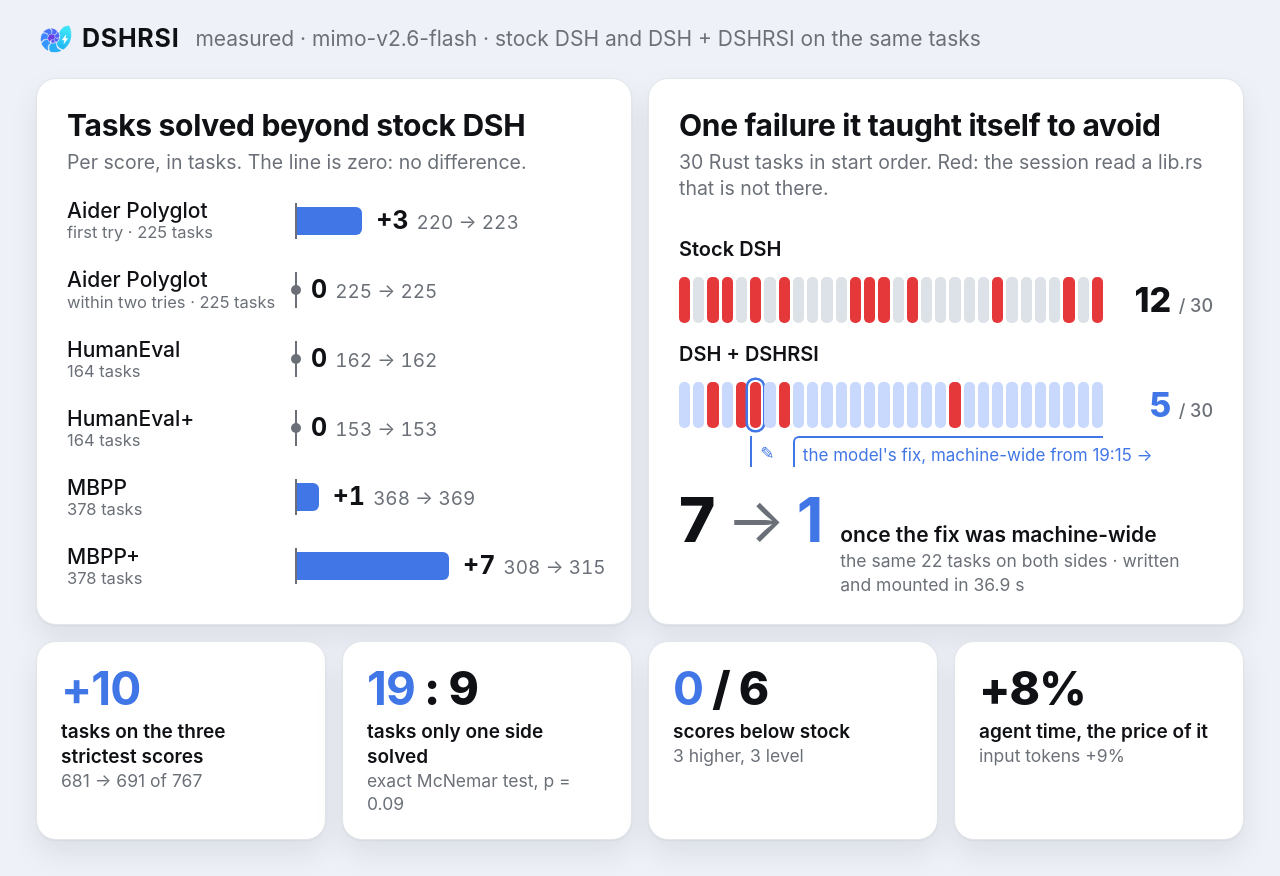
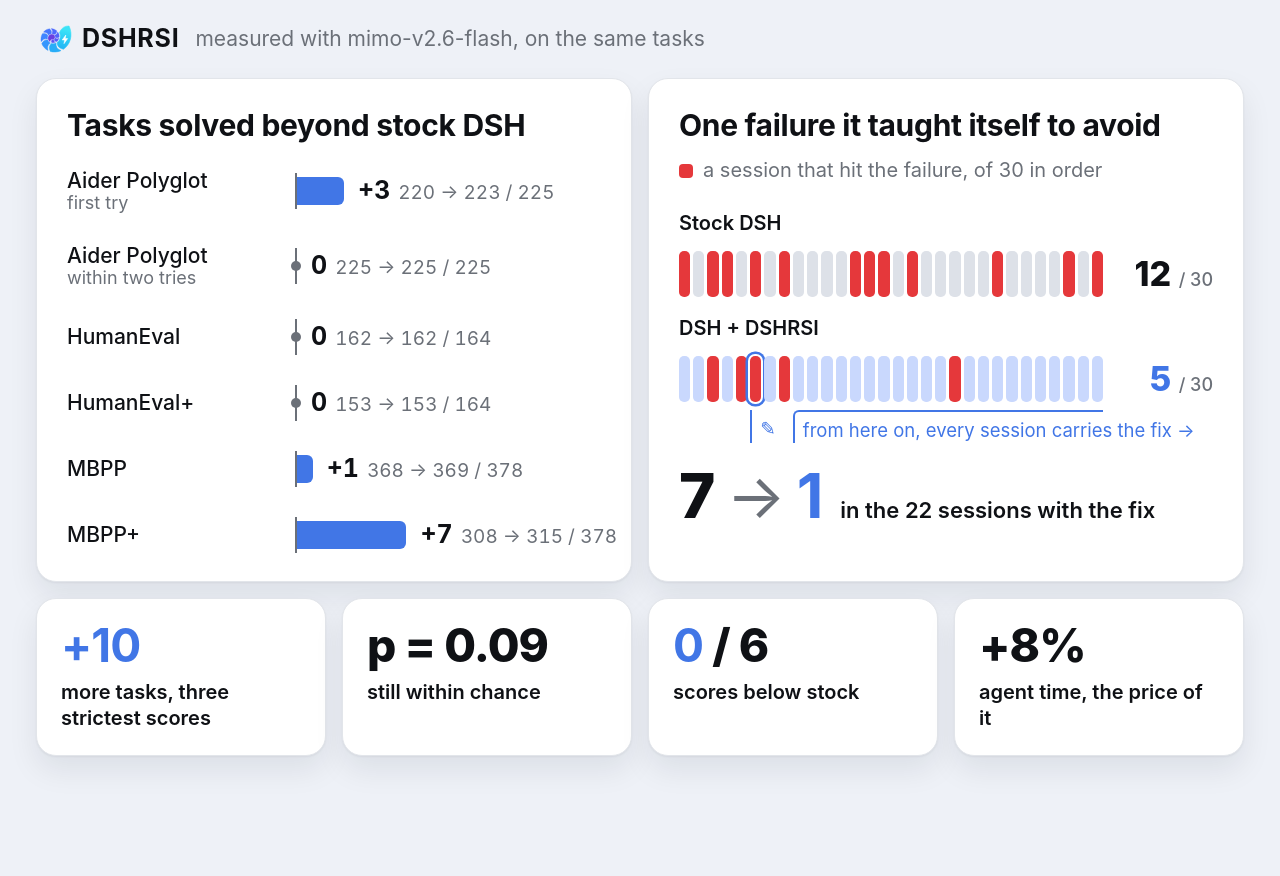
Before and after one commit to qybaihe/dshrsi, a website: page scripts/hero/chart.html in a window 1280 px wide. After the commit the page ends 800 px from the top, so only its background shows below. Drawn offline with Linux system fonts and the light colour scheme.

Commit message:
Benchmark picture: fewer labels, each caveat folded into its number's label
Co-Authored-By: Claude Fable 5.2 <noreply@anthropic.com>

```diff
--- a/scripts/hero/chart.html
+++ b/scripts/hero/chart.html
@@ -18,12 +18,13 @@
   .cols { display: grid; grid-template-columns: minmax(0, 1fr) minmax(0, 1fr); gap: 16px; }
   .cols > div, .foot > div { border-radius: 20px; background: var(--panel); border: 1px solid var(--line); box-shadow: var(--shadow); }
   .cols > div { padding: 28px 30px 28px; }
-  h2 { margin: 0 0 6px; font-size: 30px; line-height: 1.2; font-weight: 700; letter-spacing: -.01em; }
-  .sub { margin: 0 0 24px; color: var(--dim); font-size: 19.5px; }
-  .delta { display: grid; gap: 26px; }
+  h2 { margin: 0 0 26px; font-size: 30px; line-height: 1.2; font-weight: 700; letter-spacing: -.01em; }
+  .key { display: flex; align-items: center; gap: 10px; margin: -12px 0 16px; color: var(--dim); font-size: 20px; }
+  .key i { width: 14px; height: 14px; border-radius: 4px; background: var(--bad); }
+  .delta { display: grid; gap: 30px; }
   .delta .row { display: grid; grid-template-columns: 214px 1fr; align-items: center; gap: 14px; }
   .delta .name { font-size: 21px; line-height: 1.15; font-weight: 500; white-space: nowrap; }
-  .delta .name small { display: block; color: var(--dim); font-size: 16.5px; font-weight: 400; }
+  .delta .name small { display: block; color: var(--dim); font-size: 18px; font-weight: 400; }
   .delta .track { position: relative; height: 36px; border-left: 2px solid var(--dim); }
   .delta .fill { position: absolute; left: 0; top: 4px; height: 28px; border-radius: 0 6px 6px 0; background: var(--brand); }
   .delta .fill.none { width: 10px; height: 10px; top: 13px; left: -6px; border-radius: 50%; background: var(--dim); }
@@ -39,26 +40,25 @@
   .lane .n { text-align: right; font-size: 34px; font-weight: 800; white-space: nowrap; }
   .lane .n small { font-size: 18px; font-weight: 500; color: var(--dim); }
   .lane.plugin .n { color: var(--brand); }
-  .marks { display: grid; grid-template-columns: repeat(30, 1fr); gap: 3px; margin-right: 110px; font-size: 17px; color: var(--brand); }
+  .marks { display: grid; grid-template-columns: repeat(30, 1fr); gap: 3px; margin-right: 110px; font-size: 18.5px; color: var(--brand); }
   .marks span { padding: 6px 0 0 8px; border-left: 2px solid var(--brand); white-space: nowrap; }
   .marks span.wide { border-top: 2px solid var(--brand); border-top-left-radius: 6px; }
   .then { display: flex; align-items: baseline; gap: 18px; margin-top: 22px; }
   .then .v { font-size: 62px; line-height: 1; font-weight: 800; letter-spacing: -.02em; white-space: nowrap; }
   .then .v span { color: var(--dim); font-weight: 400; } .then .v b { color: var(--brand); }
-  .then .w { font-size: 21px; font-weight: 600; } .then .w small { display: block; color: var(--dim); font-size: 17.5px; font-weight: 400; }
+  .then .w { font-size: 22px; font-weight: 600; }
   .foot { display: grid; grid-template-columns: repeat(4, minmax(0, 1fr)); gap: 16px; margin-top: 16px; }
   .foot > div { padding: 22px 24px 24px; }
   .foot .v { font-size: 46px; line-height: 1.05; font-weight: 800; letter-spacing: -.02em; white-space: nowrap; }
   .foot .v b { color: var(--brand); }
-  .foot .w { margin-top: 8px; font-size: 17.5px; line-height: 1.3; color: var(--dim); }
-  .foot .w strong { color: var(--text); font-weight: 600; display: block; font-size: 19px; }
+  .foot .w { margin-top: 10px; font-size: 20px; line-height: 1.3; font-weight: 600; }
 </style>
 </head>
 <body>
 <div class="bar"><span class="mark"><img src="../../website/assets/logo.svg" width="32" height="32" alt="">DSHRSI</span><span id="where"></span></div>
 <div class="cols">
-  <div><h2 id="left-title"></h2><p class="sub" id="left-sub"></p><div class="delta" id="delta"></div></div>
-  <div><h2 id="right-title"></h2><p class="sub" id="right-sub"></p><div id="lanes"></div><div class="marks" id="marks"></div><div class="then" id="then"></div></div>
+  <div><h2 id="left-title"></h2><div class="delta" id="delta"></div></div>
+  <div><h2 id="right-title"></h2><p class="key" id="right-key"></p><div id="lanes"></div><div class="marks" id="marks"></div><div class="then" id="then"></div></div>
 </div>
 <div class="foot" id="foot"></div>
 <script src="../../website/assets/bench-data.js"></script>
@@ -86,24 +86,23 @@ const rows = SCORES.map(([bench, field, metric, name, note, strict]) => {
 })
 if (rows.some(row => row.difference < 0)) document.body.insertAdjacentHTML('afterbegin', '<p style="color:red;font-size:40px">a score is below stock: this layout only draws gains</p>')
 const most = Math.max(...rows.map(row => row.difference), 1)
-set('where', t(`measured · ${T.model} · stock DSH and DSH + DSHRSI on the same tasks`, `实测 · ${T.model} · 原版 DSH 和装上 DSHRSI，同样的题`))
+set('where', t(`measured with ${T.model}, on the same tasks`, `用 ${T.model} 实测，两边是同样的题`))
 set('left-title', t('Tasks solved beyond stock DSH', '比原版多解出几道题'))
-set('left-sub', t('Per score, in tasks. The line is zero: no difference.', '每项成绩按题数计。竖线是零：没有差别。'))
 set('delta', rows.map((row) => {
-  const width = (100 * row.difference) / most * 0.5
-  return `<div class="row"><div class="name">${row.name}<small>${row.note ? `${row.note} · ` : ''}${row.tasks} ${t('tasks', '题')}</small></div><div class="track"><span class="fill${row.difference === 0 ? ' none' : ''}" style="${row.difference === 0 ? '' : `width:${width}%`}"></span><span class="val" style="left:calc(${row.difference === 0 ? 0 : width}% + 14px)"><b>${row.difference > 0 ? '+' : ''}${row.difference}</b>${row.stock} → ${row.plugin}</span></div></div>`
+  const width = (100 * row.difference) / most * 0.36
+  return `<div class="row"><div class="name">${row.name}${row.note ? `<small>${row.note}</small>` : ''}</div><div class="track"><span class="fill${row.difference === 0 ? ' none' : ''}" style="${row.difference === 0 ? '' : `width:${width}%`}"></span><span class="val" style="left:calc(${row.difference === 0 ? 0 : width}% + 14px)"><b>${row.difference > 0 ? '+' : ''}${row.difference}</b>${row.stock} → ${row.plugin} / ${row.tasks}</span></div></div>`
 }).join(''))
 
 const made = T.adaptation
 const lane = (arm, who, cls) => `<div class="lane ${cls}"><div class="who">${who}</div><div class="cells">${arm.sessions.map(session => `<i class="${session.failed > 0 ? 'hit' : ''}${cls === 'plugin' && session.task === made.writtenIn.task ? ' wrote' : ''}"></i>`).join('')}</div><div class="n">${arm.hit} <small>/ ${arm.sessions.length}</small></div></div>`
 set('right-title', t('One failure it taught itself to avoid', '一个它自己学会避开的失败'))
-set('right-sub', t(`${T.arms.dsh.sessions.length} Rust tasks in start order. Red: the session read a lib.rs that is not there.`, `${T.arms.dsh.sessions.length} 道 Rust 题，按开始顺序。红色：这个会话去读了不存在的 lib.rs。`))
+set('right-key', `<i></i>${t(`a session that hit the failure, of ${T.arms.dsh.sessions.length} in order`, `撞上这个失败的会话，共 ${T.arms.dsh.sessions.length} 个，按先后顺序`)}`)
 set('lanes', lane(T.arms.dsh, t('Stock DSH', '原版 DSH'), 'stock') + lane(T.arms.rsi, 'DSH + DSHRSI', 'plugin'))
 const order = T.arms.rsi.sessions
 const wroteAt = order.findIndex(session => session.task === made.writtenIn.task) + 1
 const wideAt = order.findIndex(session => session.startedMs > made.widenedAtMs) + 1
-set('marks', `<span style="grid-column:${wroteAt} / ${wideAt}">✎</span><span class="wide" style="grid-column:${wideAt} / -1">${t(`the model's fix, machine-wide from ${made.widenedAt.slice(0, 5)} →`, `模型写的适配，${made.widenedAt.slice(0, 5)} 起全机生效 →`)}</span>`)
-set('then', `<div class="v">${T.arms.dsh.afterWidening.hit} <span>→</span> <b>${T.arms.rsi.afterWidening.hit}</b></div><div class="w">${t('once the fix was machine-wide', '适配全机生效之后')}<small>${t(`the same ${T.arms.rsi.afterWidening.total} tasks on both sides · written and mounted in ${made.secondsToMount} s`, `两边是同样的 ${T.arms.rsi.afterWidening.total} 道题 · 从写出到挂载 ${made.secondsToMount} 秒`)}</small></div>`)
+set('marks', `<span style="grid-column:${wroteAt} / ${wideAt}">✎</span><span class="wide" style="grid-column:${wideAt} / -1">${t('from here on, every session carries the fix →', '从这里起，每个会话都带着这次改进 →')}</span>`)
+set('then', `<div class="v">${T.arms.dsh.afterWidening.hit} <span>→</span> <b>${T.arms.rsi.afterWidening.hit}</b></div><div class="w">${t(`in the ${T.arms.rsi.afterWidening.total} sessions with the fix`, `带着这次改进的 ${T.arms.rsi.afterWidening.total} 个会话里`)}</div>`)
 
 const strict = rows.filter(row => row.strict)
 const sum = field => strict.reduce((total, row) => total + row[field], 0)
@@ -114,11 +113,11 @@ const p = Math.min(1, (2 * tail) / 2 ** (onlyStock + onlyPlugin))
 const total = (arm, field) => ['polyglot', 'humaneval', 'mbpp'].reduce((value, bench) => value + B[bench].runs.find(run => run.arm === arm)[field], 0)
 const more = field => Math.round(100 * (total('rsi', field) / total('dsh', field) - 1))
 set('foot', [
-  [`<b>+${sum('plugin') - sum('stock')}</b>`, t('tasks on the three strictest scores', '最严三项成绩多解出的题'), `${sum('stock')} → ${sum('plugin')} ${t('of', '/')} ${sum('tasks')}`],
-  [`<b>${onlyPlugin}</b> : ${onlyStock}`, t('tasks only one side solved', '只有一边解出的题'), t(`exact McNemar test, p = ${p.toFixed(2)}`, `精确 McNemar 检验 p = ${p.toFixed(2)}`)],
-  [`<b>${rows.filter(row => row.difference < 0).length}</b> / ${rows.length}`, t('scores below stock', '项成绩低于原版'), t(`${rows.filter(row => row.difference > 0).length} higher, ${rows.filter(row => row.difference === 0).length} level`, `${rows.filter(row => row.difference > 0).length} 项更高，${rows.filter(row => row.difference === 0).length} 项持平`)],
-  [`+${more('agentSeconds')}%`, t('agent time, the price of it', '用时，这是代价'), t(`input tokens +${more('inputTokens')}%`, `输入 token +${more('inputTokens')}%`)],
-].map(([value, label, note]) => `<div><div class="v">${value}</div><div class="w"><strong>${label}</strong>${note}</div></div>`).join(''))
+  [`<b>+${sum('plugin') - sum('stock')}</b>`, t('more tasks, three strictest scores', '最严三项成绩多解出的题')],
+  [`p = ${p.toFixed(2)}`, t('still within chance', '差别还在随机波动之内')],
+  [`<b>${rows.filter(row => row.difference < 0).length}</b> / ${rows.length}`, t('scores below stock', '项成绩低于原版')],
+  [`+${more('agentSeconds')}%`, t('agent time, the price of it', '用时，这是代价')],
+].map(([value, label]) => `<div><div class="v">${value}</div><div class="w">${label}</div></div>`).join(''))
 </script>
 </body>
 </html>
```
